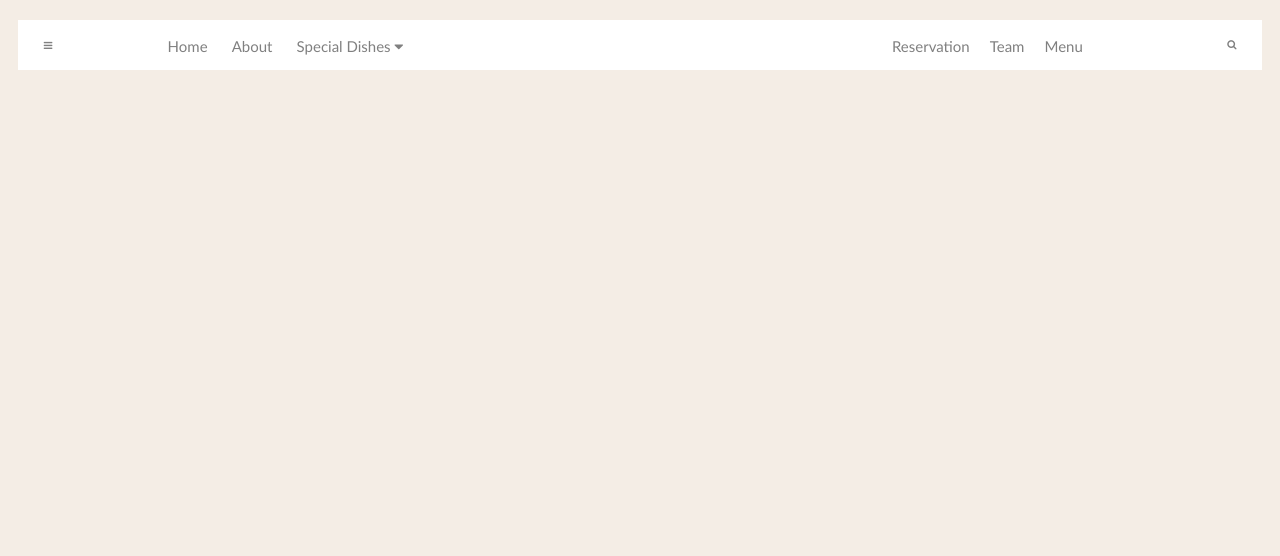
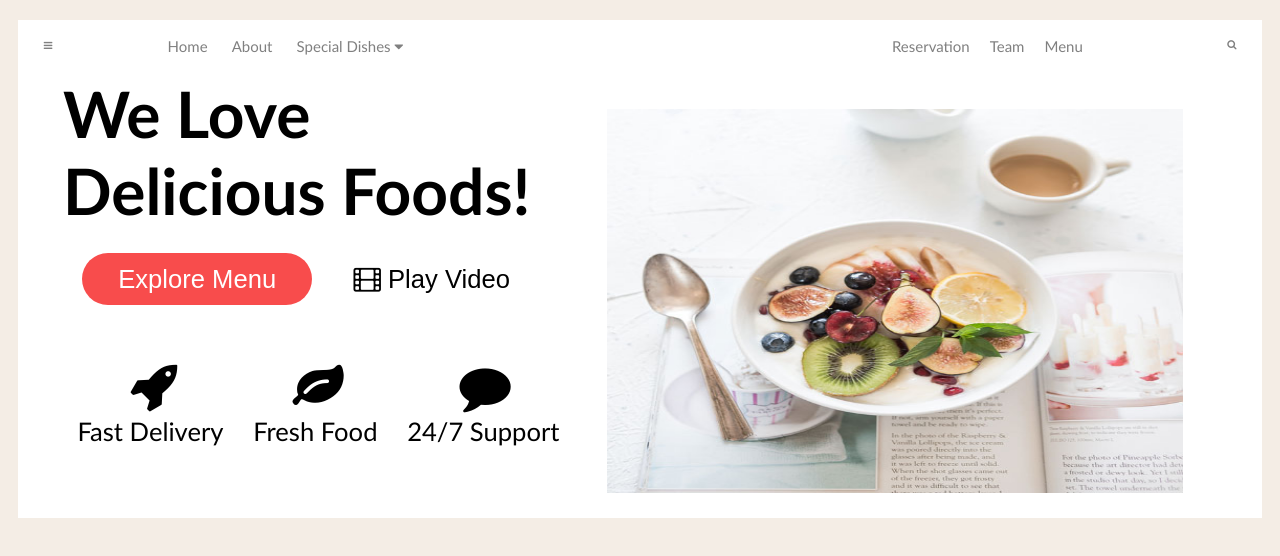
Before and after one commit to AmirHosseinRP/HW1-Web, a plain HTML site: page index.html in a window 1280 px wide. Shown: the top 556 px of the page. Drawn offline with Linux system fonts and the light colour scheme.

Commit message:
first section

```diff
--- a/index.html
+++ b/index.html
@@ -45,7 +45,17 @@
     <button class="searchBtn"><i class="fa fa-search"></i></button>
 </header>
 <section class="mainSection">
-
+    <h1 id="headLine">We Love <br>Delicious Foods!</h1>
+    <dev id="buttonsDiv">
+        <button id="exploreBtn">Explore Menu</button>
+        <button id="videoBtn"><i class="fa fa-film"></i> Play Video</button>
+    </dev>
+    <div id="iconsDiv">
+        <p class="icons">&nbsp;&nbsp;&nbsp;&nbsp;&nbsp;&nbsp;&nbsp;&nbsp;<span style="font-size: 4vw"><i class="fa fa-rocket"></i></span><br>Fast Delivery</p>
+        <p class="icons">&nbsp;&nbsp;&nbsp;&nbsp;&nbsp;&nbsp;<span style="font-size: 4vw"><i class="fa fa-leaf"></i></span><br>Fresh Food</p>
+        <p class="icons">&nbsp;&nbsp;&nbsp;&nbsp;&nbsp;&nbsp;&nbsp;&nbsp;<span style="font-size: 4vw"><i class="fa fa-comment"></i></span><br>24/7 Support</p>
+    </div>
+    <img id="mainPic" src="images/hero-1.jpg">
 </section>
 </body>
 </html>
--- a/styleSheet.css
+++ b/styleSheet.css
@@ -113,6 +113,86 @@
     }
 }
 
+.mainSection {
+    background-color: white;
+    position: relative;
+    height: 35vw;
+    margin: 10px;
+    top:-4.13vw;
+}
+#headLine {
+    font-size: 5vw;
+    position: relative;;
+    top: 5px;
+    left: 45px;
+}
+
+#buttonsDiv {
+    display: inline-block;
+    position: relative;
+    background-color: white;
+    left: 5vw;
+    top: -7vw;
+}
+
+#exploreBtn {
+    background-color: #f84c4c;
+    color: white;
+    font-size: 2vw;
+    border-radius: 50px;
+    border:0;
+    width: 18vw;
+    height: 4vw;
+    position: relative;
+    transition: all .2s;
+}
+
+#exploreBtn:hover {
+    color: black;
+    background-color: #9fcc5a;
+}
+
+#videoBtn {
+    background-color: white;
+    color: black;
+    font-size: 2vw;
+    border-radius: 50px;
+    border:0;
+    width: 18vw;
+    height: 4vw;
+    position: relative;
+    transition: all .2s;
+}
+
+#videoBtn:hover {
+    color: white;
+    background-color: grey;
+}
+
+#iconsDiv {
+    display: inline-block;
+    position: relative;
+    right: 33vw;
+    top: 5vw;
+}
+
+.icons {
+    font-size: 2vw;
+    display: inline-block;
+    padding:1vw;
+    margin: auto 0;
+}
+
+#mainPic {
+    width: 45vw;
+    height: 30vw;
+    position: absolute;
+    left: 46vw;
+    top: 3vw;
+}
+
+/***********************************************************************************************************************/
+
 @media screen and (max-width: 650px) {
     body {
         background-color: #f4ede5;
@@ -220,4 +300,78 @@
         background-color: #e0e0e0;
         border-radius: 50%;
     }
+
+    /*.mainSection {*/
+    /*    background-color: red;*/
+    /*    position: relative;*/
+    /*    height: 40vw;*/
+    /*    margin: 10px;*/
+    /*    top: -4.13vw;*/
+    /*}*/
+
+    /*#headLine {*/
+    /*    font-size: 5vw;*/
+    /*    position: relative;;*/
+    /*    top: 5px;*/
+    /*    left: 45px;*/
+    /*}*/
+
+    /*#buttonsDiv {*/
+    /*    display: inline-block;*/
+    /*    background-color: purple;*/
+    /*    width: 35vw;*/
+    /*    height: 10vw;*/
+    /*    position: relative;*/
+    /*    left: 7vw;*/
+    /*    top: -2vw;*/
+    /*}*/
+
+    /*#exploreBtn {*/
+    /*    background-color: #f84c4c;*/
+    /*    color: white;*/
+    /*    font-size: 17px;*/
+    /*    border-radius: 50px;*/
+    /*    border: 0;*/
+    /*    width: 18vw;*/
+    /*    height: 4vw;*/
+    /*    position: relative;*/
+    /*    transition: all .2s;*/
+    /*    top: 20px;*/
+    /*}*/
+
+    /*#videoBtn {*/
+    /*    background-color: white;*/
+    /*    color: black;*/
+    /*    font-size: 17px;*/
+    /*    border-radius: 50px;*/
+    /*    border: 0;*/
+    /*    width: 18vw;*/
+    /*    height: 4vw;*/
+    /*    position: relative;*/
+    /*    transition: all .2s;*/
+    /*    top: 30px;*/
+    /*}*/
+
+    /*#iconsDiv {*/
+    /*    display: inline-block;*/
+    /*    position: relative;*/
+    /*    right: 15vw;*/
+    /*    top: 10vw;*/
+    /*}*/
+
+    /*.icons {*/
+    /*    font-size: 2vw;*/
+    /*    display: inline-block;*/
+    /*    padding: 1vw;*/
+    /*    margin: auto 0;*/
+    /*}*/
+
+    /*#mainPic {*/
+    /*    width: 32vw;*/
+    /*    height: 20vw;*/
+    /*    position: absolute;*/
+    /*    left: 63vw;*/
+    /*    top: 3vw;*/
+
+    /*}*/
 }
```
Also changed, not shown: images/breakfast-1.jpg (added), images/chef-1.jpg (added), images/chef-2.jpg (added), images/chef-3.jpg (added), images/favicon-32x32.png (added), images/hero-1.jpg (added), images/hero-2.jpg (added), images/hero-3.jpg (added), images/logo.png (added), images/reservation-bg.jpg (added), images/salmon-zucchini.jpg (added), images/steak.jpg (added), images/testi-bg.jpg (added).
